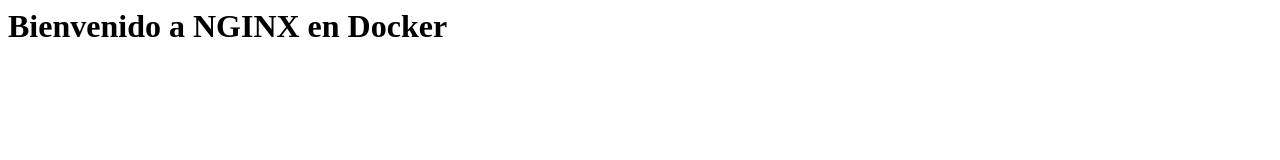
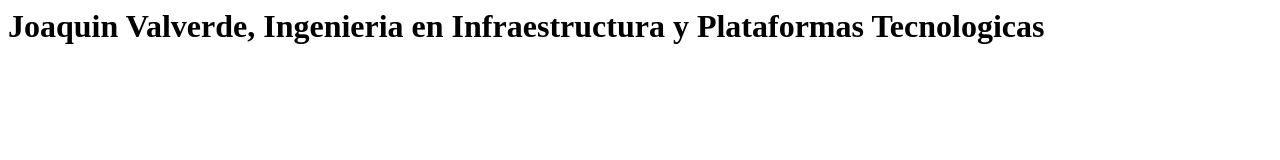
Before and after one commit to joaquinv978/docker-repo, a plain HTML site: page index.html in a window 1280 px wide. Drawn offline with Linux system fonts and the light colour scheme.

Commit message:
Primera version con Docker

```diff
--- a/index.html
+++ b/index.html
@@ -1 +1 @@
-<h1>Bienvenido a NGINX en Docker</h1>
+<h1>Joaquin Valverde, Ingenieria en Infraestructura y Plataformas Tecnologicas</h1>
```
Also changed, not shown: 1 other file.
